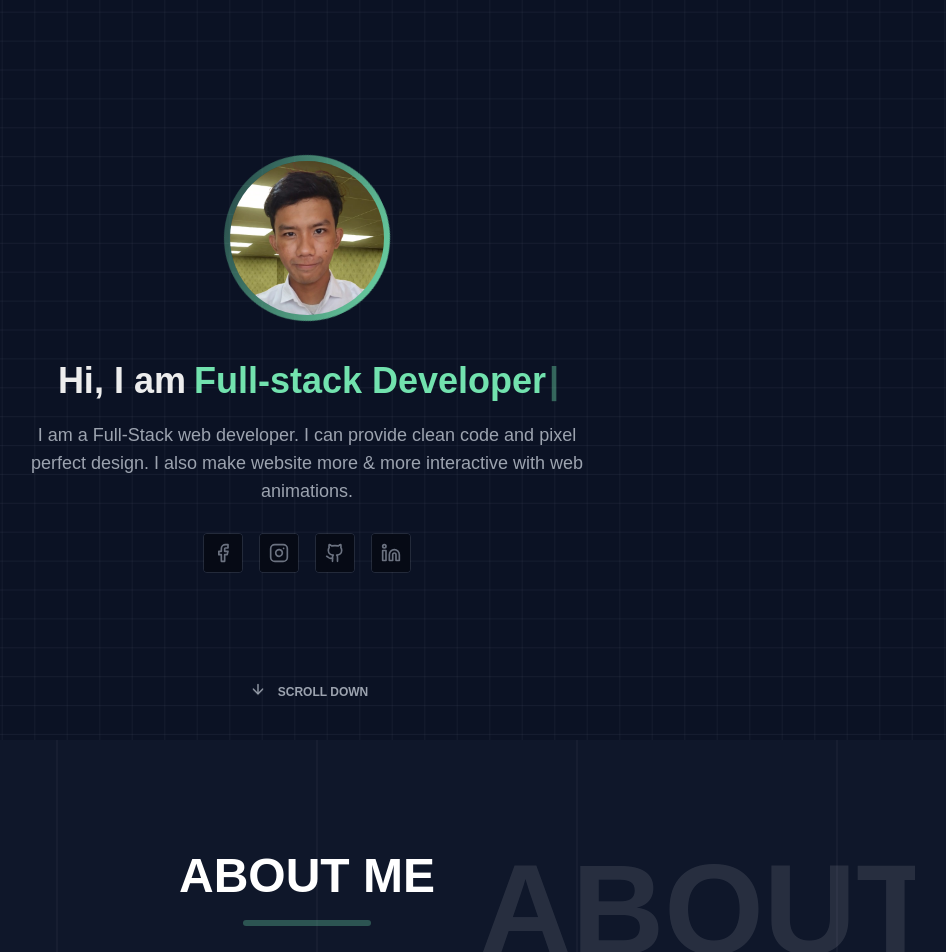
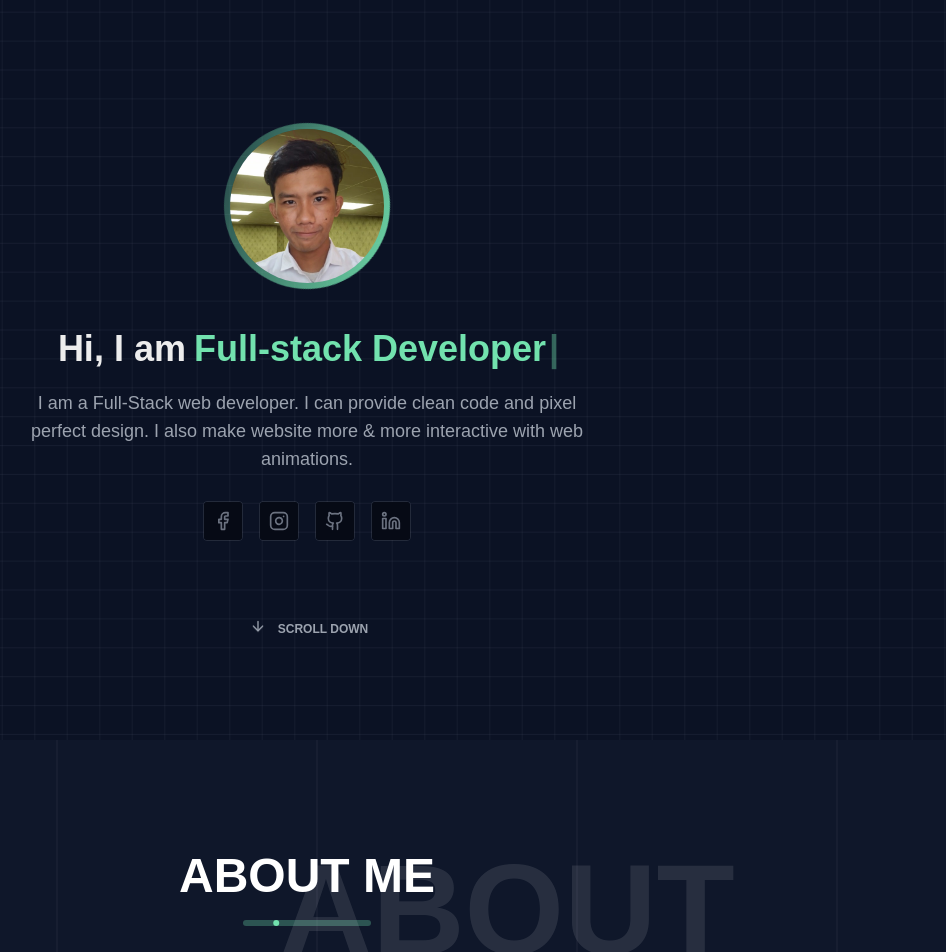
Before and after one commit to difhaels/portfolio-v4, a Next.js app: page / in a window 1280 px wide. Shown: the part 60-1012 px from the top of the page, without its empty margins (333-1279 px from the left). Built offline with nearby package versions, Linux system fonts and the light colour scheme.

Commit message:
fix many bug

```diff
--- a/src/components/HeroSection.jsx
+++ b/src/components/HeroSection.jsx
@@ -11,9 +11,11 @@ export default function HeroSection() {
         backgroundImage: "url('/line.svg')",
         backgroundSize: "cover",
         backgroundPosition: "center",
+        backgroundRepeat: "no-repeat",
+        backgroundAttachment: "fixed",
       }}
     >
-      <div className="mx-auto flex max-w-4xl flex-col items-center pb-28 pt-40">
+      <div className="mx-auto flex max-w-4xl flex-col items-center mt-16 sm:mt-20">
         <div className="relative mb-10 flex items-center justify-center">
           {/* Border Berputar */}
           <span className="absolute h-[156px] w-[156px] animate-spin rounded-full bg-gradient-to-tr from-[#72E2AE] to-transparent sm:h-[166px] sm:w-[166px]"></span>
@@ -49,7 +51,7 @@ export default function HeroSection() {
         <Sosmed />
       </div>
 
-      <div className="absolute bottom-10 flex items-center gap-2">
+      <div className="flex items-center gap-2 mt-16 sm:mt-20">
         <ArrowDown className="h-4 animate-bounce text-gray-400" />
         <p className="text-xs font-semibold text-gray-400">SCROLL DOWN</p>
       </div>
--- a/src/components/MovingText.jsx
+++ b/src/components/MovingText.jsx
@@ -10,7 +10,7 @@ export default function MovingText({what}) {
     offset: ["start end", "end start"],
   });
 
-  const x = useTransform(scrollYProgress, [0, 1], ["-100%", "100%"]);
+  const x = useTransform(scrollYProgress, [0, 1], ["-100%", "80%"]);
 
   return (
     <div ref={containerRef} className="relative w-full overflow-hidden -mt-20 opacity-10">
--- a/src/components/TitleText.jsx
+++ b/src/components/TitleText.jsx
@@ -9,9 +9,9 @@ export default function TitleText({text, bgText}) {
       <div className="relative mx-auto h-[6px] w-32 overflow-hidden rounded-full bg-[#72E2AE]/30">
         <motion.div
           className="absolute left-0 top-0 h-[6px] w-[6px] rounded-full bg-[#72E2AE]"
-          animate={{ x: ["-1vw", "16vw"] }}
+          animate={{ x: ["1px", "130px"] }}
           transition={{
-            duration: 4,
+            duration: 3,
             repeat: Infinity,
             ease: "linear",
           }}
```
